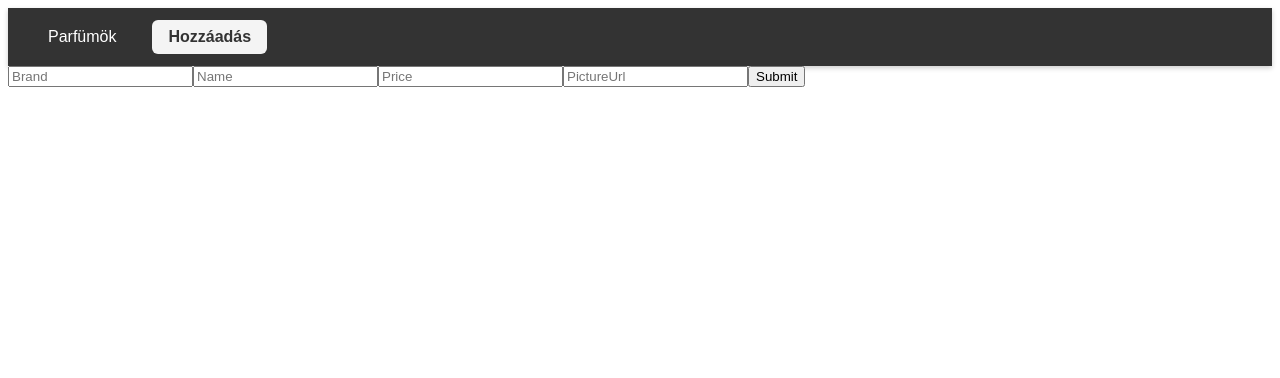
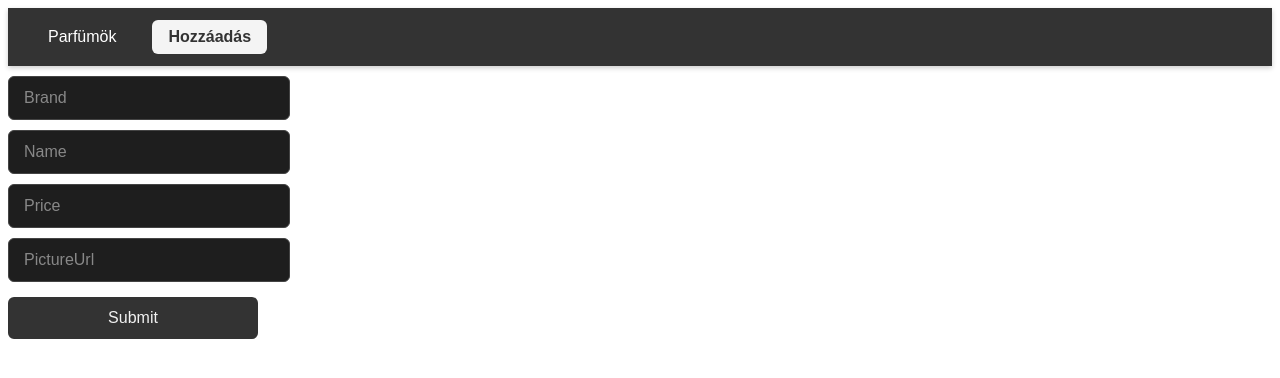
Before and after one commit to zadoriaron/DevOpsFull, an Angular app in the folder FRONTEND/FragranceFrontend/: page /create in a window 1280 px wide. Shown: the top 378 px of the page. Built offline with nearby package versions, Linux system fonts and the light colour scheme.

Commit message:
design to create fe

```diff
--- a/FRONTEND/FragranceFrontend/src/app/create/create.component.css
+++ b/FRONTEND/FragranceFrontend/src/app/create/create.component.css
@@ -0,0 +1,56 @@
+/* Container a form elemeknek */
+body {
+    background-color: #121212;
+    display: flex;
+    justify-content: center;
+    align-items: center;
+    height: 100vh;
+    font-family: Arial, sans-serif;
+}
+
+/* Input mezők */
+input[type="text"],
+input[type="number"] {
+    display: block;
+    width: 250px;
+    margin: 10px 0;
+    padding: 12px 15px;
+    border: 1px solid #444;
+    border-radius: 6px;
+    background-color: #1e1e1e;
+    color: #f1f1f1;
+    font-size: 16px;
+    outline: none;
+    transition: border-color 0.3s, background-color 0.3s;
+}
+
+input[type="text"]::placeholder,
+input[type="number"]::placeholder {
+    color: #888;
+}
+
+input[type="text"]:focus,
+input[type="number"]:focus {
+    border-color: #aaa;
+    background-color: #2a2a2a;
+}
+
+/* Submit gomb */
+button {
+    display: block;
+    width: 250px;
+    padding: 12px 0;
+    margin-top: 15px;
+    border: none;
+    border-radius: 6px;
+    background-color: #333;
+    color: #f1f1f1;
+    font-size: 16px;
+    cursor: pointer;
+    transition: background-color 0.3s, transform 0.2s;
+}
+
+button:hover {
+    background-color: #555;
+    transform: translateY(-2px);
+}
```
Also changed, not shown: 11 other files (tests, documents, lock files or other folders).
